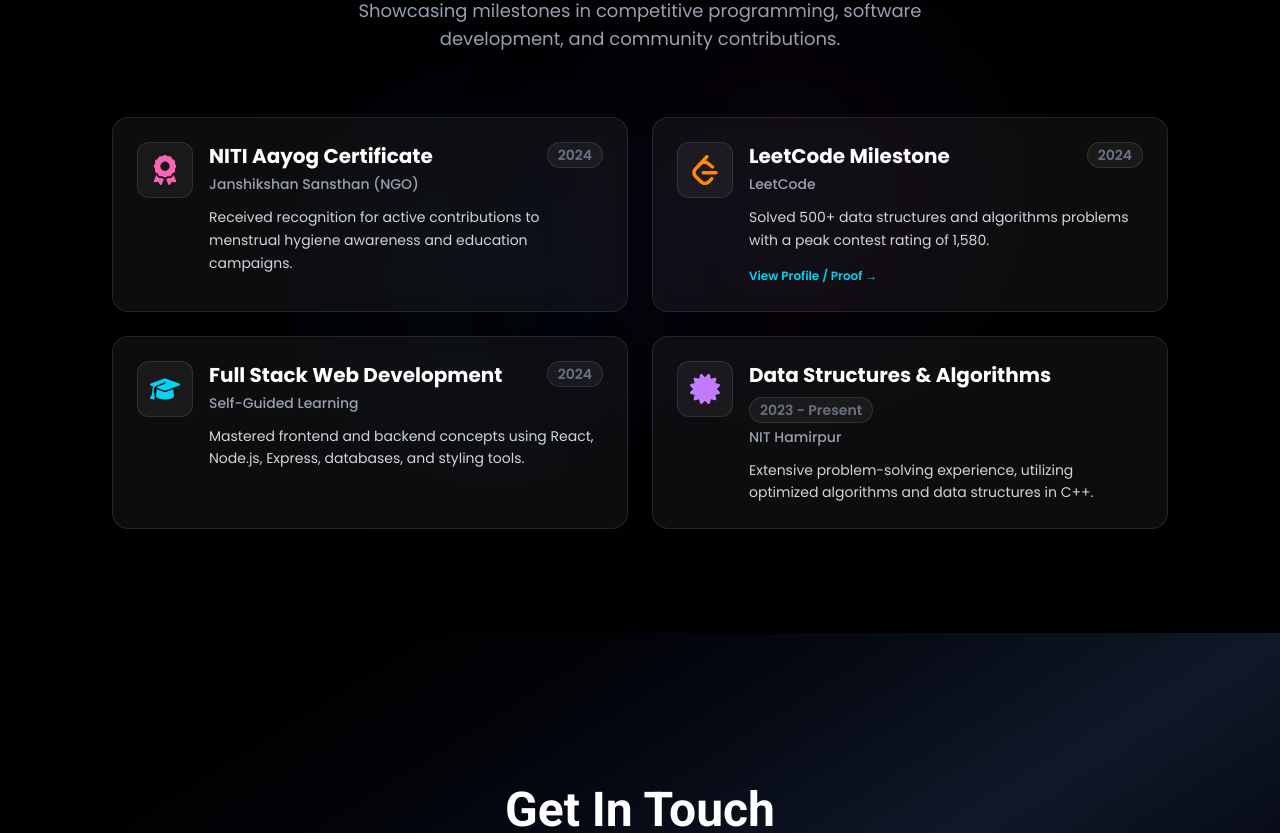
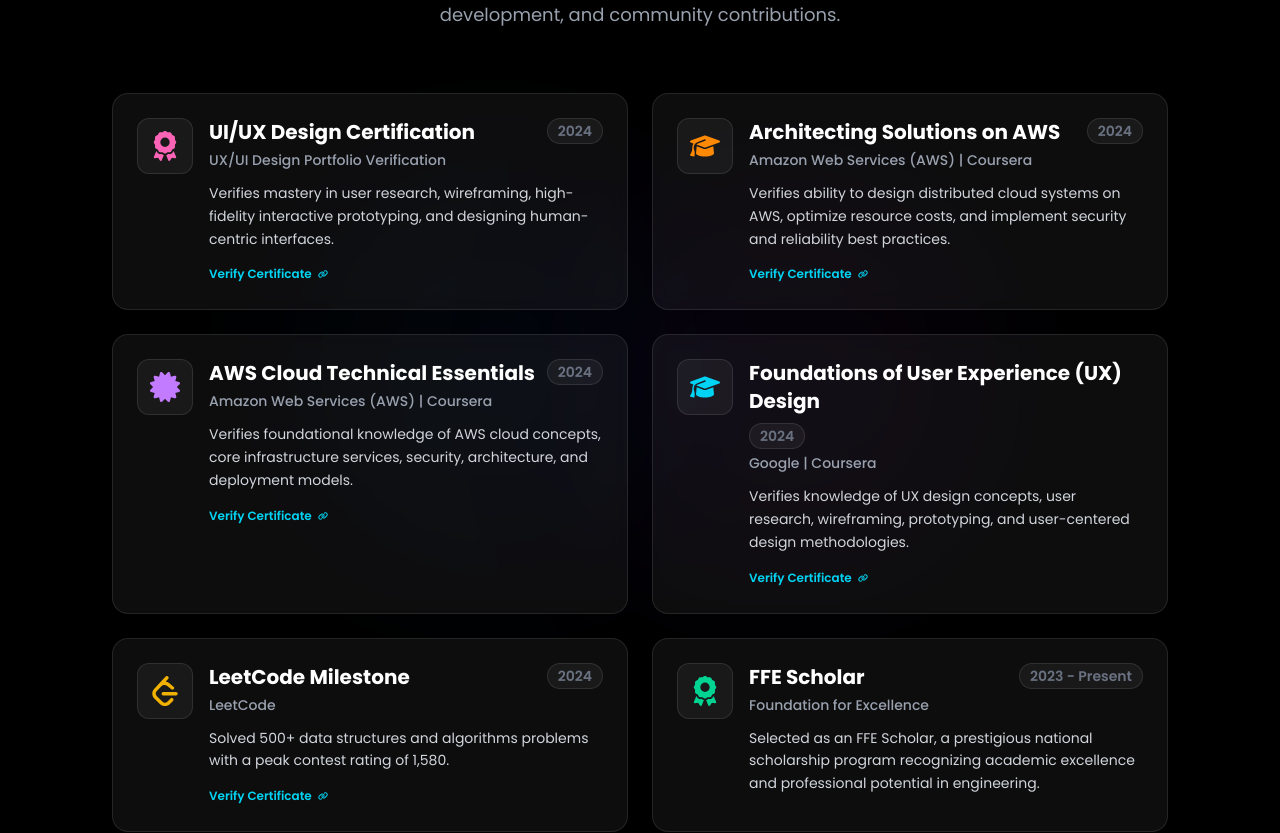
Before and after one commit to Saakshii-Singh/my-portfolio, a React (Vite) app in the folder my-portfolio/: page / in a window 1280 px wide. Shown: the part 6247-7080 px from the top of the page. Built offline with nearby package versions, Linux system fonts and the light colour scheme.

Commit message:
Certifications section added to the portfolio

```diff
--- a/my-portfolio/src/sections/Certifications.jsx
+++ b/my-portfolio/src/sections/Certifications.jsx
@@ -1,42 +1,62 @@
 import React from "react";
 import { motion } from "framer-motion";
-import { FaCertificate, FaAward, FaGraduationCap } from "react-icons/fa6";
+import { FaCertificate, FaAward, FaGraduationCap, FaLink } from "react-icons/fa6";
 import { SiLeetcode } from "react-icons/si";
 
 export default function Certifications() {
   const certifications = [
     {
-      title: "NITI Aayog Certificate",
-      issuer: "Janshikshan Sansthan (NGO)",
+      title: "UI/UX Design Certification",
+      issuer: "UX/UI Design Portfolio Verification",
       date: "2024",
-      description: "Received recognition for active contributions to menstrual hygiene awareness and education campaigns.",
+      description: "Verifies mastery in user research, wireframing, high-fidelity interactive prototyping, and designing human-centric interfaces.",
       icon: <FaAward className="text-3xl text-pink-400" />,
       color: "from-pink-500/20 to-purple-500/20",
+      link: "http://drive.google.com/file/d/19OM-WIFMolSXt7omGcpVZBGKIDgK-M-D/view",
+    },
+    {
+      title: "Architecting Solutions on AWS",
+      issuer: "Amazon Web Services (AWS) | Coursera",
+      date: "2024",
+      description: "Verifies ability to design distributed cloud systems on AWS, optimize resource costs, and implement security and reliability best practices.",
+      icon: <FaGraduationCap className="text-3xl text-orange-400" />,
+      color: "from-orange-500/20 to-yellow-500/20",
+      link: "https://www.coursera.org/account/accomplishments/verify/SY5I1HH7PHLU",
+    },
+    {
+      title: "AWS Cloud Technical Essentials",
+      issuer: "Amazon Web Services (AWS) | Coursera",
+      date: "2024",
+      description: "Verifies foundational knowledge of AWS cloud concepts, core infrastructure services, security, architecture, and deployment models.",
+      icon: <FaCertificate className="text-3xl text-purple-400" />,
+      color: "from-purple-500/20 to-indigo-500/20",
+      link: "https://www.coursera.org/account/accomplishments/verify/CHY8S16RN21T",
+    },
+    {
+      title: "Foundations of User Experience (UX) Design",
+      issuer: "Google | Coursera",
+      date: "2024",
+      description: "Verifies knowledge of UX design concepts, user research, wireframing, prototyping, and user-centered design methodologies.",
+      icon: <FaGraduationCap className="text-3xl text-cyan-400" />,
+      color: "from-cyan-500/20 to-blue-500/20",
+      link: "https://www.coursera.org/account/accomplishments/verify/B9TW734Z2OLY",
     },
     {
       title: "LeetCode Milestone",
       issuer: "LeetCode",
       date: "2024",
       description: "Solved 500+ data structures and algorithms problems with a peak contest rating of 1,580.",
-      icon: <SiLeetcode className="text-3xl text-orange-400" />,
-      color: "from-orange-500/20 to-yellow-500/20",
+      icon: <SiLeetcode className="text-3xl text-yellow-500" />,
+      color: "from-yellow-500/20 to-orange-500/20",
       link: "https://leetcode.com/u/Sakshi987/",
     },
     {
-      title: "Full Stack Web Development",
-      issuer: "Self-Guided Learning",
-      date: "2024",
-      description: "Mastered frontend and backend concepts using React, Node.js, Express, databases, and styling tools.",
-      icon: <FaGraduationCap className="text-3xl text-cyan-400" />,
-      color: "from-cyan-500/20 to-blue-500/20",
-    },
-    {
-      title: "Data Structures & Algorithms",
-      issuer: "NIT Hamirpur",
+      title: "FFE Scholar",
+      issuer: "Foundation for Excellence",
       date: "2023 - Present",
-      description: "Extensive problem-solving experience, utilizing optimized algorithms and data structures in C++.",
-      icon: <FaCertificate className="text-3xl text-purple-400" />,
-      color: "from-purple-500/20 to-indigo-500/20",
+      description: "Selected as an FFE Scholar, a prestigious national scholarship program recognizing academic excellence and professional potential in engineering.",
+      icon: <FaAward className="text-3xl text-emerald-400" />,
+      color: "from-emerald-500/20 to-teal-500/20",
     },
   ];
 
@@ -84,7 +104,11 @@
               viewport={{ once: true }}
               transition={{ duration: 0.6, delay: index * 0.1 }}
               whileHover={{ y: -6, scale: 1.02 }}
-              className="group relative rounded-2xl border border-white/10 bg-white/5 p-6 backdrop-blur-md overflow-hidden transition-all duration-300"
+              className={`group relative rounded-2xl border border-white/10 bg-white/5 p-6 backdrop-blur-md overflow-hidden transition-all duration-300 ${
+                index === certifications.length - 1 && certifications.length % 2 !== 0
+                  ? "md:col-span-2"
+                  : ""
+              }`}
             >
               {/* Card Gradient Background Hover Glow */}
               <div className={`absolute inset-0 bg-gradient-to-br ${cert.color} opacity-0 group-hover:opacity-100 transition-opacity duration-500 -z-10`} />
@@ -116,7 +140,7 @@
                       rel="noopener noreferrer"
                       className="inline-flex items-center gap-1.5 mt-4 text-xs font-semibold text-cyan-400 hover:text-cyan-300 transition-colors duration-200"
                     >
-                      View Profile / Proof →
+                      Verify Certificate <FaLink className="text-[10px]" />
                     </a>
                   )}
                 </div>
```
